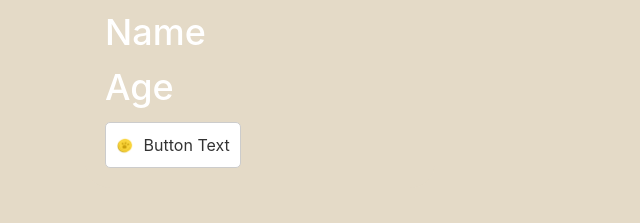
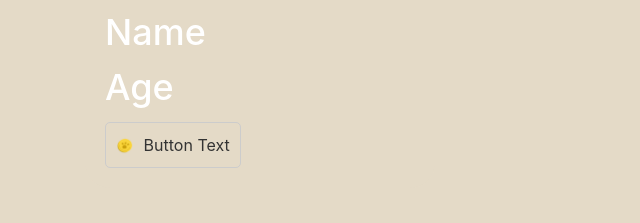
Before and after one commit to vanillabelle/vanillabelle.github.io, a PHP site: page / in a window 1280 px wide. Shown: the part 443-666 px from the top of the page, without its empty margins (0-640 px from the left). Run offline with PHP 8.4, Linux system fonts and the light colour scheme.

Commit message:
Update style.css

```diff
--- a/style.css
+++ b/style.css
@@ -98,7 +98,7 @@ input{
 .button-with-image {
   display: inline-flex;
   align-items: center;
-  background-color: #fff;
+  background-color: #E4DAC7;
   border: solid 1px #ccc;
   padding: 10px;
   border-radius: 5px;
```
